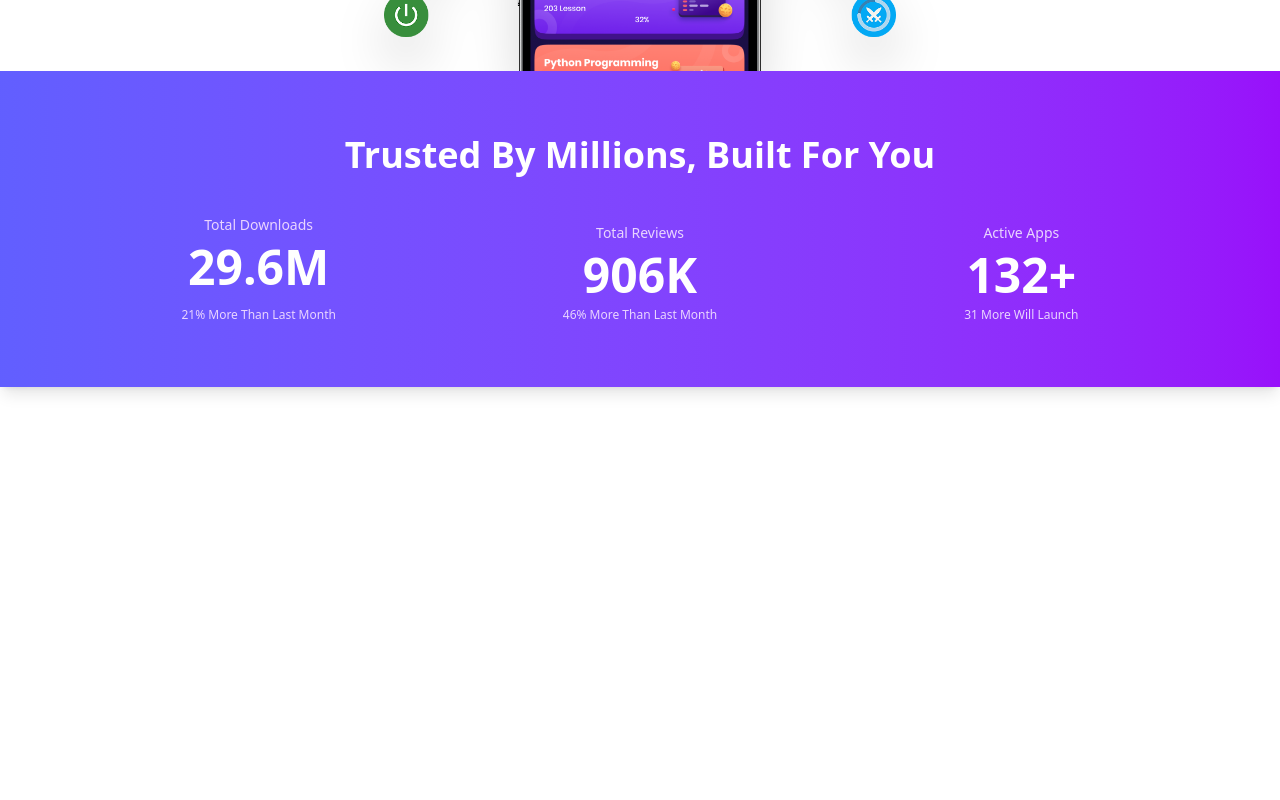
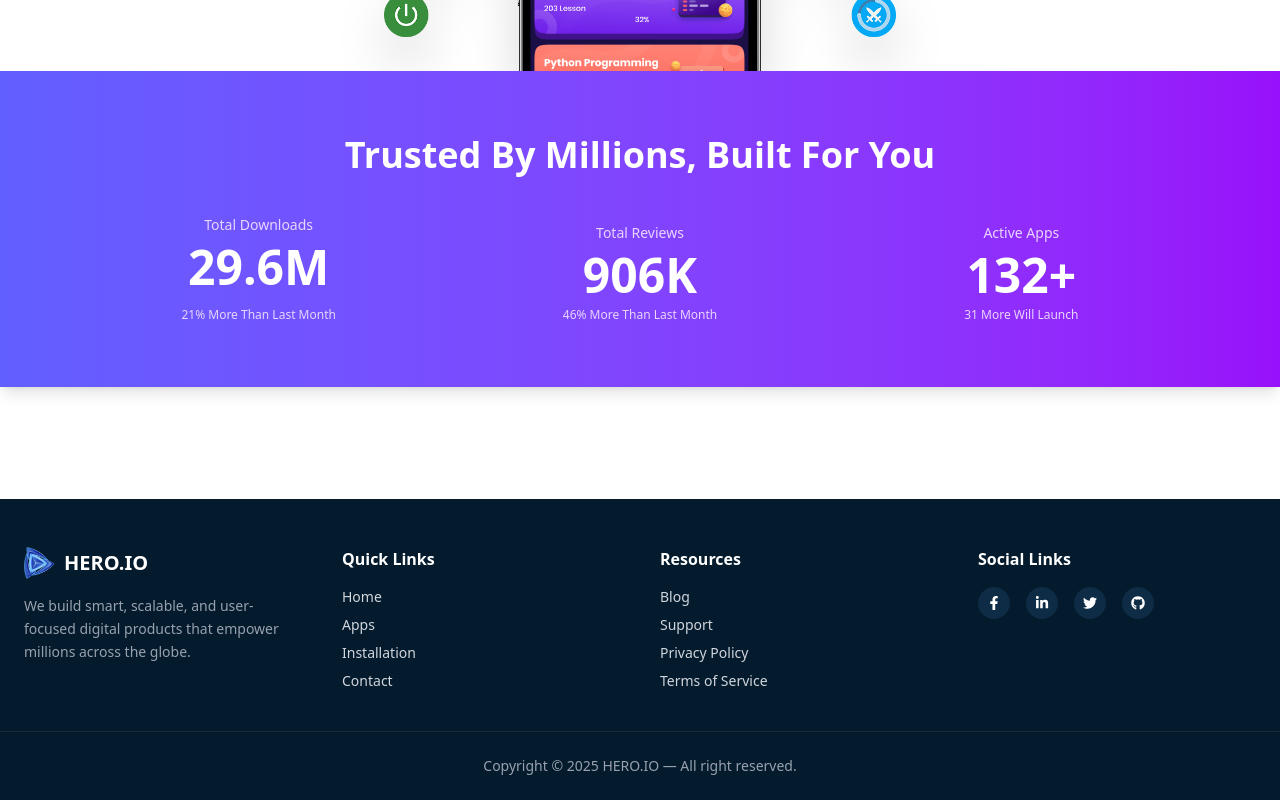
Before and after one commit to abu-tal-ha/hero-io, a React (Vite) app: page / in a window 1280 px wide. Shown: the part 555-1355 px from the top of the page. Before the commit the page ends 1054 px from the top, so only its background shows below. Built offline with nearby package versions, Linux system fonts and the light colour scheme.

Commit message:
footer section is done

```diff
--- a/src/App.jsx
+++ b/src/App.jsx
@@ -1,12 +1,14 @@
 import React from "react";
 import Navbar from "./componets/Navbar";
 import ProductiveApps from "./componets/ProductiveApps";
+import Footer from "./componets/Footer";
 
 export default function App() {
   return (
     <div>
       <Navbar />
       <ProductiveApps />
+      <Footer />
     </div>
   );
 }
--- /dev/null
+++ b/src/componets/Footer.jsx
@@ -0,0 +1,118 @@
+import {
+  FaFacebookF,
+  FaLinkedinIn,
+  FaTwitter,
+  FaArrowUp,
+  FaGithub,
+} from "react-icons/fa";
+
+export default function Footer() {
+  return (
+    <footer className="relative bg-[#031B2D] text-gray-300 pt-12 pb-6 overflow-hidden">
+      <div className="max-w-7xl mx-auto px-6 grid grid-cols-1 md:grid-cols-4 gap-10 mb-10">
+        <div>
+          <div className="flex items-center gap-2 mb-4">
+            <img
+              src="/src/assets/logo.png"
+              alt="Hero.io Logo"
+              className="w-8 h-8 rounded"
+            />
+            <h2 className="font-bold text-xl text-white">HERO.IO</h2>
+          </div>
+          <p className="text-sm text-gray-400 leading-relaxed">
+            We build smart, scalable, and user-focused digital products that
+            empower millions across the globe.
+          </p>
+        </div>
+
+        {/* Links */}
+        <div>
+          <h3 className="text-white font-semibold mb-4">Quick Links</h3>
+          <ul className="space-y-2 text-sm">
+            <li>
+              <a href="/" className="hover:text-purple-400 transition">
+                Home
+              </a>
+            </li>
+            <li>
+              <a href="#" className="hover:text-purple-400 transition">
+                Apps
+              </a>
+            </li>
+            <li>
+              <a href="#" className="hover:text-purple-400 transition">
+                Installation
+              </a>
+            </li>
+            <li>
+              <a href="#" className="hover:text-purple-400 transition">
+                Contact
+              </a>
+            </li>
+          </ul>
+        </div>
+
+        {/* Resources */}
+        <div>
+          <h3 className="text-white font-semibold mb-4">Resources</h3>
+          <ul className="space-y-2 text-sm">
+            <li>
+              <a href="#" className="hover:text-purple-400 transition">
+                Blog
+              </a>
+            </li>
+            <li>
+              <a href="#" className="hover:text-purple-400 transition">
+                Support
+              </a>
+            </li>
+            <li>
+              <a href="#" className="hover:text-purple-400 transition">
+                Privacy Policy
+              </a>
+            </li>
+            <li>
+              <a href="#" className="hover:text-purple-400 transition">
+                Terms of Service
+              </a>
+            </li>
+          </ul>
+        </div>
+
+        {/* links */}
+        <div>
+          <h3 className="text-white font-semibold mb-4">Social Links</h3>
+          <div className="flex  gap-4">
+            {[FaFacebookF, FaLinkedinIn, FaTwitter, FaGithub].map((Icon, i) => (
+              <a
+                key={i}
+                href="#"
+                className="w-8 h-8 flex items-center justify-center rounded-full bg-[#0E2C45] hover:bg-gradient-to-r from-indigo-500 to-purple-500 text-white transition"
+              >
+                <Icon size={14} />
+              </a>
+            ))}
+          </div>
+        </div>
+      </div>
+
+      {/* Divider */}
+      <div className="border-t border-gray-700/40 my-6"></div>
+
+      {/* Bottom Bar */}
+      <div className="max-w-7xl mx-auto px-6 text-center ">
+        <p className="text-sm text-gray-400">
+          Copyright © {new Date().getFullYear()} HERO.IO — All right reserved.
+        </p>
+      </div>
+
+      {/* Scroll To Top */}
+      {/* <button
+        onClick={() => window.scrollTo({ top: 0, behavior: "smooth" })}
+        className="absolute right-6 bottom-6 bg-gradient-to-r from-purple-500 to-indigo-500 p-3 rounded-full shadow-lg hover:scale-105 transition"
+      >
+        <FaArrowUp className="text-white" />
+      </button> */}
+    </footer>
+  );
+}
--- a/src/componets/ProductiveApps.jsx
+++ b/src/componets/ProductiveApps.jsx
@@ -1,6 +1,6 @@
 import React from "react";
 import phoneImg from "../assets/hero.png"; // <-- your image path
-import { FaGooglePlay, FaApple } from "react-icons/fa";
+import { FaApple } from "react-icons/fa";
 import StatsSection from "./StatsSection";
 const ProductiveApps = () => {
   return (
```
